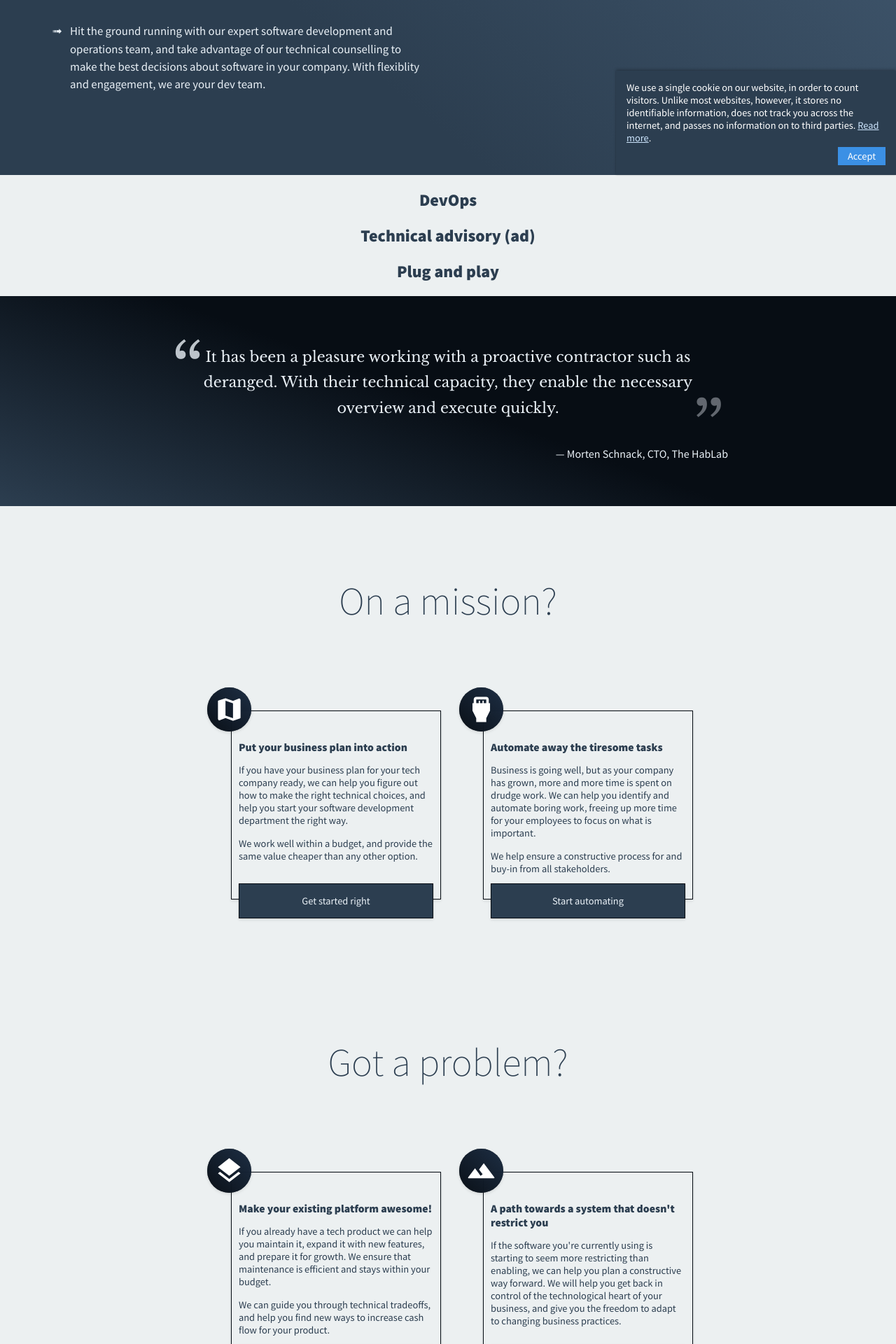
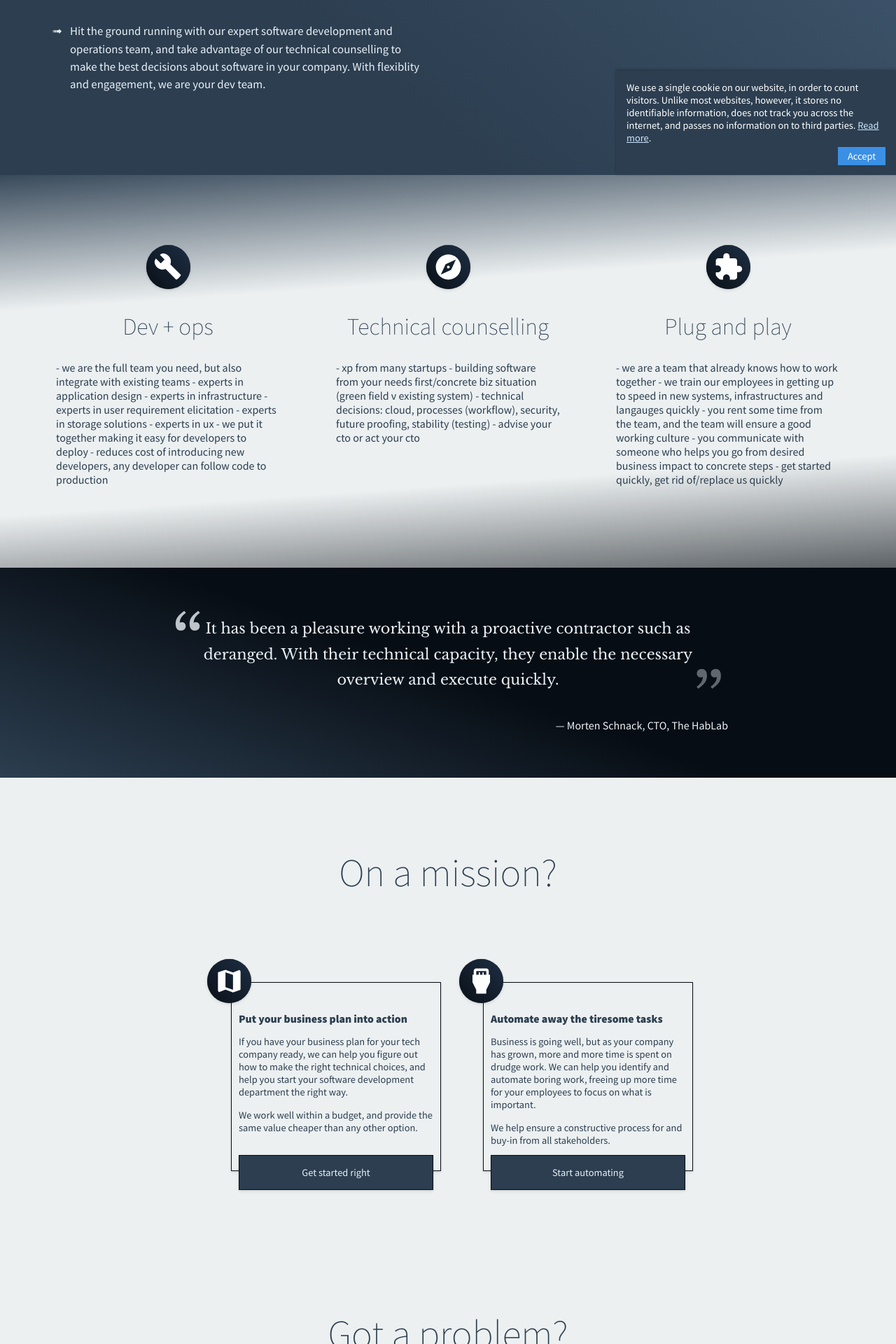
Before and after one commit to derangeddk/deranged.dk, a Jekyll site: the page built from index.html, in a window 1280 px wide. Shown: the part 650-2570 px from the top of the page at 70% size. Built offline with Jekyll 4.4.1, drawn with Linux system fonts in a browser that asks for light colours.

Commit message:
Notes for differentiation section; styling of differentiation

```diff
--- a/css/home.scss
+++ b/css/home.scss
@@ -118,6 +118,45 @@ permalink: /css/homestyle.css
 
   to {
     transform: translateY(-18px);
+  }
+}
+
+
+.differentiation-section {
+  display: flex;
+  flex-direction: row;
+  justify-content: center;
+  align-items: flex-start;
+  padding: 40px;
+  background-image: linear-gradient(-4deg, rgb(7, 13, 20) -15%, transparent 25%, transparent 70%, #2c3e50 102%);
+
+  .point-of-differentiation {
+    flex-basis: 200px;
+    max-width: 450px;
+    flex-grow: 1;
+    flex-shrink: 0;
+    margin: 60px 40px;
+
+    img {
+      background-color: rgba(7, 13, 20, 0.9);
+      background-image: linear-gradient(45deg, rgba(7, 13, 20, 0.9), rgba(30, 49, 73, 0.85));
+      padding: 10px;
+      border-radius: 100%;
+      width: 63px;
+      height: 63px;
+      object-fit: contain;
+      box-sizing: border-box;
+      box-shadow: 0 0 2px rgba(0, 0, 0, 0.1), 0 2px 4px rgba(0, 0, 0, 0.1);
+    }
+
+    h1 {
+      font-weight: 200;
+      font-size: 2.1em;
+    }
+
+    p {
+      text-align: left;
+    }
   }
 }
 
--- a/index.html
+++ b/index.html
@@ -40,15 +40,38 @@ title: Let's start building your software ➟ deranged
 
 <section class="differentiation-section">
     <div class="point-of-differentiation">
-        <h1>DevOps</h1>
+        <img src="/img/build-icon.svg">
+        <h1>Dev + ops</h1>
+        <p>
+            - we are the full team you need, but also integrate with existing teams
+            - experts in application design
+            - experts in infrastructure
+            - experts in user requirement elicitation
+            - experts in storage solutions
+            - experts in ux
+            - we put it together making it easy for developers to deploy
+            - reduces cost of introducing new developers, any developer can follow code to production
+        </p>
     </div>
     <div class="point-of-differentiation">
-        <h1>Technical advisory (ad)</h1>
+        <img src="/img/explore-icon.svg">
+        <h1>Technical counselling</h1>
+        <p>
+            - xp from many startups
+            - building software from your needs first/concrete biz situation (green field v existing system)
+            - technical decisions: cloud, processes (workflow), security, future proofing, stability (testing)
+            - advise your cto or act your cto
+        </p>
     </div>
     <div class="point-of-differentiation">
+        <img src="/img/extension-icon.svg">
         <h1>Plug and play</h1>
         <p>
-
+            - we are a team that already knows how to work together
+            - we train our employees in getting up to speed in new systems, infrastructures and langauges quickly
+            - you rent some time from the team, and the team will ensure a good working culture
+            - you communicate with someone who helps you go from desired business impact to concrete steps
+            - get started quickly, get rid of/replace us quickly
         </p>
     </div>
 </section>
```
Also changed, not shown: img/build-icon.svg (added), img/explore-icon.svg (added), img/extension-icon.svg (added).
